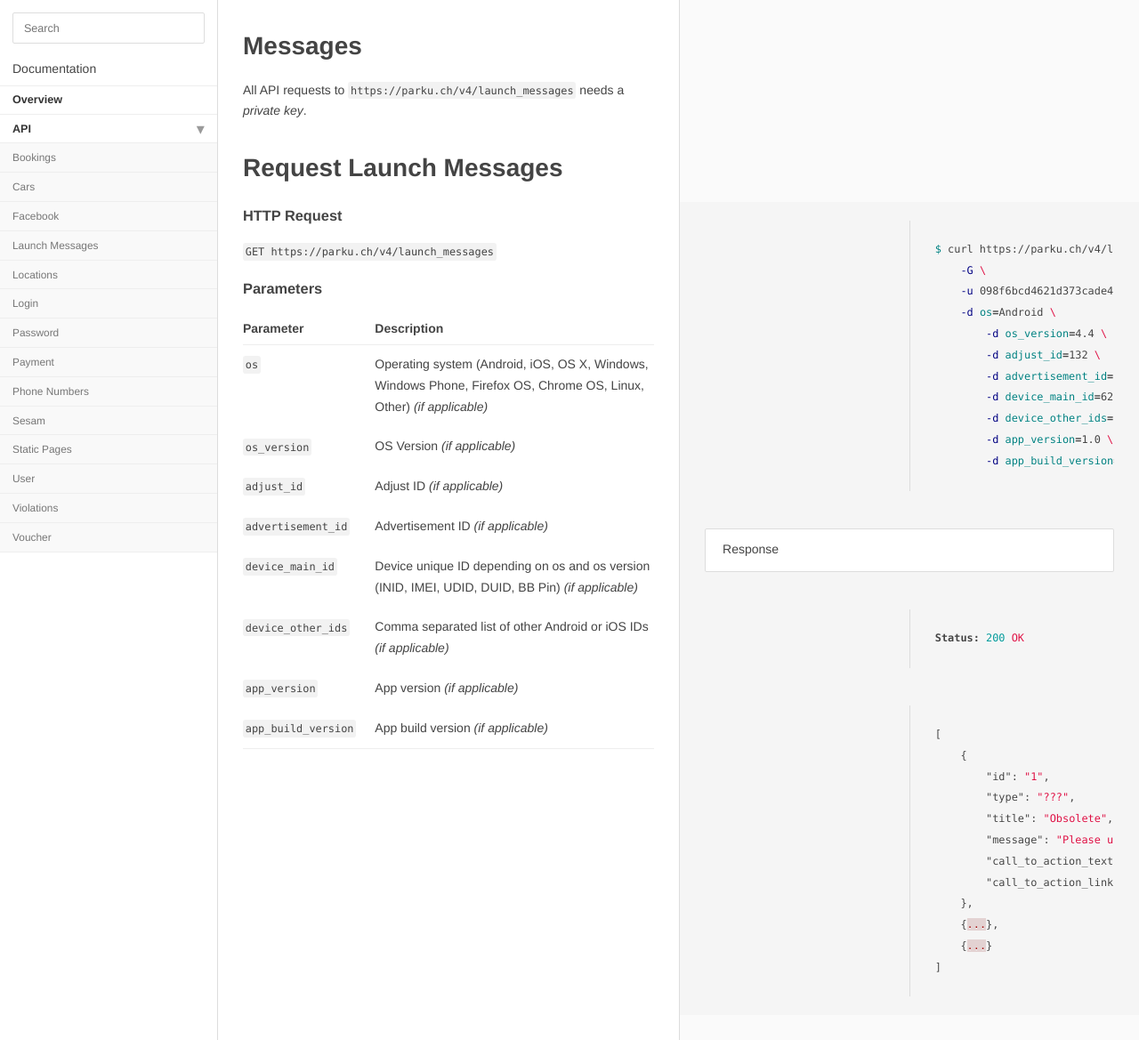
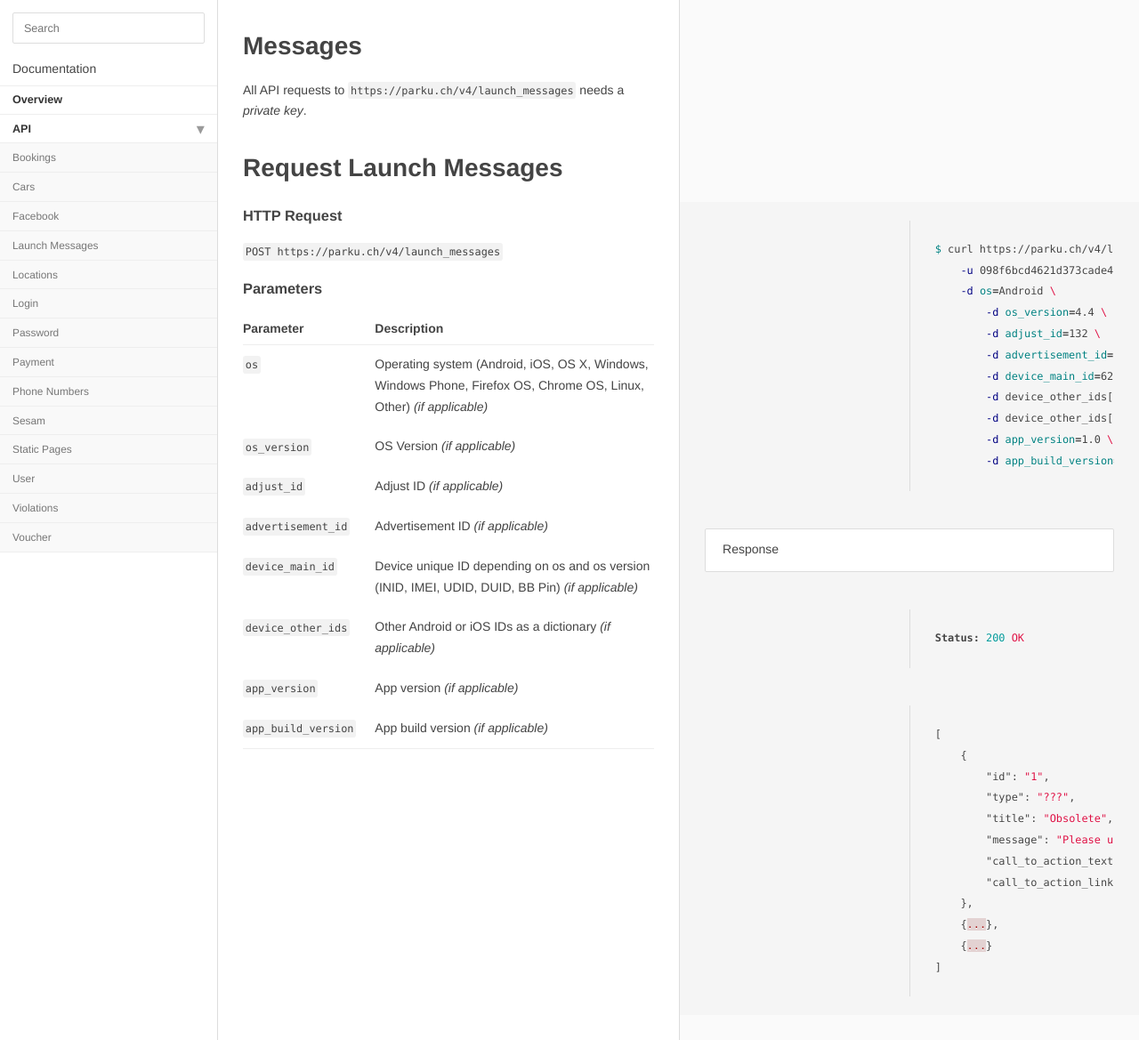
Before and after one commit to parku/docs, a Jekyll site: the page built from api/launch_messages.md, in a window 1280 px wide and 1169 px high. Shown: the whole window at 89% size. Built offline with Jekyll 4.4.1, drawn with Linux system fonts in a browser that asks for light colours; Markdown is read by kramdown in place of the engine named in the settings.

Commit message:
#messages Using POST instead of GET + device_other_ids as dictionary
Sending device other ids as dictionary instead of comma separated

````diff
--- a/api/launch_messages.md
+++ b/api/launch_messages.md
@@ -12,14 +12,14 @@ All API requests to `{{ site.parku.api }}/launch_messages` needs a _private key_
 
 ```sh
 $ curl {{ site.parku.api }}/launch_messages \
-    -G \
     -u 098f6bcd4621d373cade4e832627b4f6:parku \
     -d os=Android \
 	-d os_version=4.4 \
 	-d adjust_id=132 \
 	-d advertisement_id=13 \
 	-d device_main_id=62c7c7042511c086 \
-	-d device_other_ids=1,2,3 \
+	-d device_other_ids["example_id"]=123 \
+	-d device_other_ids["another_example_id"]=456 \
 	-d app_version=1.0 \
 	-d app_build_version=1.0 \
 ```
@@ -46,7 +46,7 @@ Status: 200 OK
 
 ### HTTP Request
 
-`GET {{ site.parku.api }}/launch_messages`
+`POST {{ site.parku.api }}/launch_messages`
 
 ### Parameters
 
@@ -57,6 +57,6 @@ Parameter		 | Description
 `adjust_id`					| Adjust ID _(if applicable)_
 `advertisement_id`					| Advertisement ID _(if applicable)_
 `device_main_id`					| Device unique ID depending on os and os version (INID, IMEI, UDID, DUID, BB Pin) _(if applicable)_
-`device_other_ids`					| Comma separated list of other Android or iOS IDs _(if applicable)_
+`device_other_ids`					| Other Android or iOS IDs as a dictionary _(if applicable)_
 `app_version`					| App version _(if applicable)_
 `app_build_version`					| App build version _(if applicable)_
````
